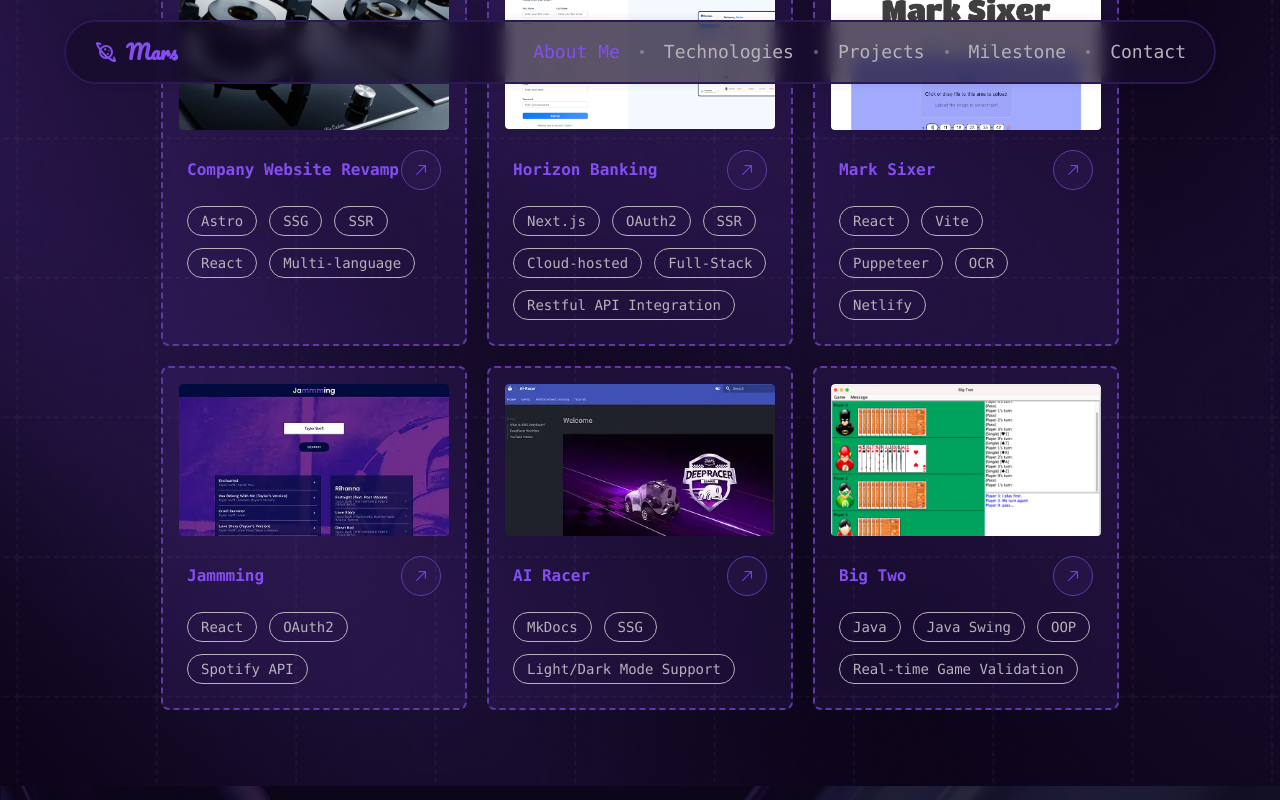
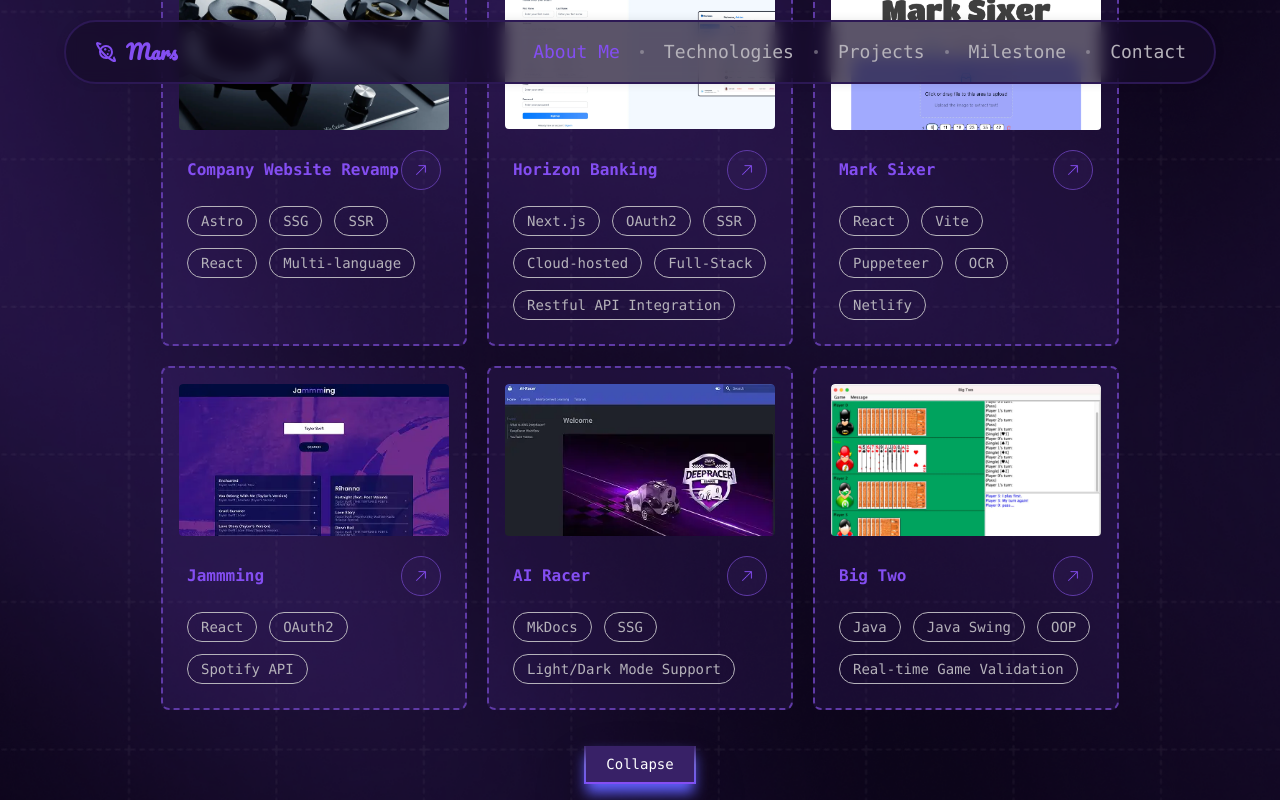
Before and after one commit to Marcussyl/marcussyl.github.io, a React (Vite) app: page / in a window 1280 px wide. Both pictures are taken after a click on the button "Show More". Shown: the part 1574-2374 px from the top of the page. Built offline with nearby package versions, Linux system fonts and the light colour scheme.

Commit message:
feat: Update Contacts form with autocomplete attributes and enhance Projects section button functionality

```diff
--- a/src/sections/Contacts.jsx
+++ b/src/sections/Contacts.jsx
@@ -74,13 +74,15 @@ export const Contacts = () => {
             Get in touch
           </h2>
           <br />
-          <form onSubmit={sendEmail} ref={form}>
+          <form onSubmit={sendEmail} ref={form} autoComplete="on">
             <label htmlFor="name">Name</label>
             <div className="input-wrapper">
               <input
+                id="name"
                 name="name"
                 type="text"
                 placeholder="Chan Tai Man"
+                autoComplete="name"
                 className="focus:outline-none"
                 value={state.name}
                 onChange={(e) =>
@@ -96,9 +98,11 @@ export const Contacts = () => {
             <label htmlFor="subject">Subject</label>
             <div className="input-wrapper">
               <input
+                id="subject"
                 name="subject"
                 type="text"
                 placeholder="Enter your subject here"
+                autoComplete="off"
                 className="focus:outline-none"
                 value={state.subject}
                 onChange={(e) =>
@@ -114,9 +118,11 @@ export const Contacts = () => {
             <label htmlFor="email">Email</label>
             <div className="input-wrapper">
               <input
+                id="email"
                 name="email"
                 type="email"
                 placeholder="1234@example.com"
+                autoComplete="email"
                 className="focus:outline-none"
                 value={state.email}
                 onChange={(e) =>
@@ -132,10 +138,12 @@ export const Contacts = () => {
             <label htmlFor="msg">Message</label>
             <div className="input-wrapper">
               <textarea
+                id="msg"
                 name="message"
                 rows="4"
                 cols="50"
                 placeholder="Write your message here"
+                autoComplete="off"
                 className="focus:outline-none"
                 value={state.message}
                 onChange={(e) =>
--- a/src/sections/Projects.jsx
+++ b/src/sections/Projects.jsx
@@ -175,6 +175,7 @@ export const Projects = () => {
           ))}
         </div>
       </motion.div>
+      {visibleCount < projects.length ? (
         <motion.button
           whileHover={{ scale: 1.1 }}
           whileTap={{ scale: 0.9 }}
@@ -182,11 +183,25 @@ export const Projects = () => {
           whileInView={{ opacity: 1, y: 0 }}
           viewport={{ once: true, amount: 0.3 }}
           transition={{ duration: 0.7, ease: "easeOut" }}
-        className={`glowing-btn block ${visibleCount >= projects.length ? 'hidden' : ''}`}
+          className={`glowing-btn block`}
           onClick={handleShowMore}
         >
           <div className="inner px-5">Show More</div>
         </motion.button>
+      ) : (
+        <motion.button
+          whileHover={{ scale: 1.1 }}
+          whileTap={{ scale: 0.9 }}
+          initial={{ opacity: 0, y: 40 }}
+          whileInView={{ opacity: 1, y: 0 }}
+          viewport={{ once: true, amount: 0.3 }}
+          transition={{ duration: 0.7, ease: "easeOut" }}
+          className={`glowing-btn block`}
+          onClick={() => setVisibleCount(3)}
+        >
+          <div className="inner px-5">Collapse</div>
+        </motion.button>
+      )}
 
       {/* Project Detail Card */}
       {openProjectId && (
```
Also changed, not shown: 1 other file (tests, documents, lock files or other folders). Lines whose indentation alone changed are shown as unchanged.
